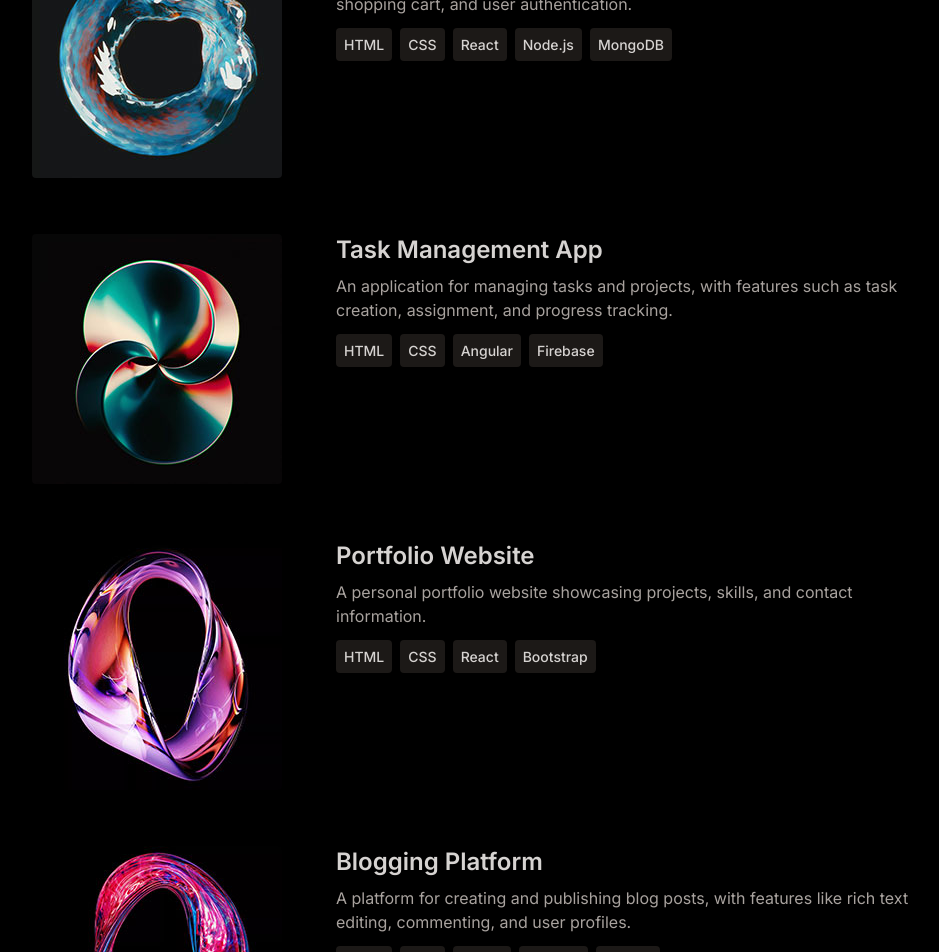
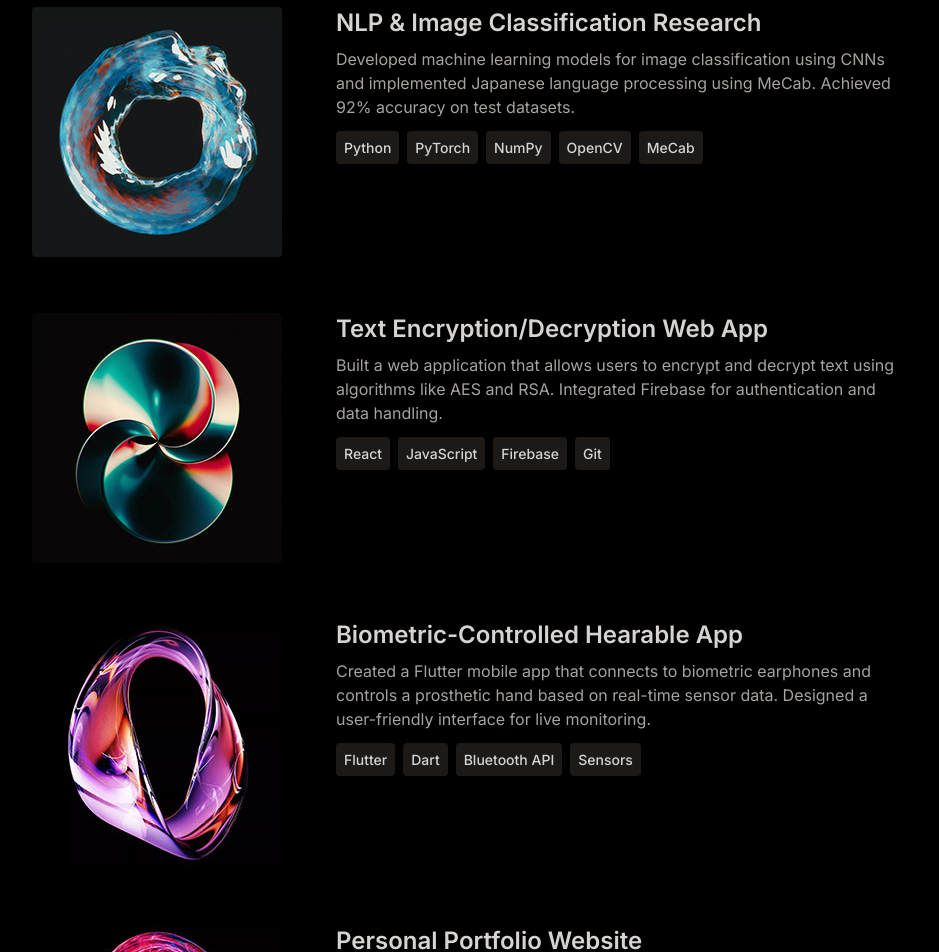
Before and after one commit to Ayumu1995/React-portfolio, a React (Vite) app: page / in a window 1280 px wide. Shown: the part 1580-2532 px from the top of the page, without its empty margins (168-1107 px from the left). Built offline with nearby package versions, Linux system fonts and the light colour scheme.

Commit message:
Replace some informations to mine

```diff
--- a/src/components/Hero.jsx
+++ b/src/components/Hero.jsx
@@ -67,7 +67,7 @@ const Hero = () => {
                      variants={childVariants}
                      className="bg-gradient-to-r from-stone-300 to-stone-600 bg-clip-text text-3xl tracking-tight text-transparent"
                   >
-                     Front End Developer
+                     Web Developer
                   </motion.span>
                   <motion.p
                      variants={childVariants}
@@ -77,7 +77,7 @@ const Hero = () => {
                   </motion.p>
                   <motion.a
                      variants={childVariants}
-                     href="/resume.pdf"
+                     href="../assets/resume_v2.pdf"
                      target="_blank"
                      rel="noopener noreferrer"
                      download
--- a/src/components/Navbar.jsx
+++ b/src/components/Navbar.jsx
@@ -1,16 +1,16 @@
 import { FaGithub, FaLinkedin } from "react-icons/fa";
-import logo from "../assets/raviKumarLogo.webp";
+import logo from "../assets/ayumu_m_logo.png";
 const Navbar = () => {
    return (
       <nav className="flex items-center justify-between py-6">
          <div className="flex flex-shrink-0 items-center">
             <a href="/" aria-level="Home">
-               <img src={logo} className="mx-2" width={50} height={33} />
+               <img src={logo} className="mx-2 mt-3" width={300} height={300} />
             </a>
          </div>
          <div className="m-8 flex items-center justify-center gap-4 text-2xl">
             <a
-               href="https://www.linkedin.com/in/ayumu-miyamoto-937850336?utm_source=share&utm_campaign=share_via&utm_content=profile&utm_medium=ios_app"
+               href="http://linkedin.com/in/ayumu-miyamoto-937850336"
                target="_blank"
                rel="noopener noreferrer"
                aria-label="LinkedIn"
@@ -26,7 +26,7 @@ const Navbar = () => {
                <FaGithub />
             </a>
             <a
-               href="https://www.linkedin.com/in/ayumu-miyamoto-937850336?utm_source=share&utm_campaign=share_via&utm_content=profile&utm_medium=ios_app"
+               href="http://linkedin.com/in/ayumu-miyamoto-937850336"
                target="_blank"
                rel="noopener noreferrer"
                aria-label="LinkedIn"
--- a/src/constants/index.js
+++ b/src/constants/index.js
@@ -3,74 +3,74 @@ import project2 from "../assets/projects/project-2.webp";
 import project3 from "../assets/projects/project-3.webp";
 import project4 from "../assets/projects/project-4.webp";
 
-export const HERO_CONTENT = `I am a passionate full stack developer with a knack for crafting robust and scalable web applications. With 5 years of hands-on experience, I have honed my skills in front-end technologies like React and Next.js, as well as back-end technologies like Node.js, MySQL, PostgreSQL, and MongoDB. My goal is to leverage my expertise to create innovative solutions that drive business growth and deliver exceptional user experiences.`;
+export const HERO_CONTENT = `I’m a frontend developer with a background in Information Science and a focus on creating intuitive, responsive web and mobile applications. Through academic projects and hackathons, I’ve gained hands-on experience with frameworks like React, Vue, Flutter, and Next.js. I’m also passionate about integrating machine learning to build smarter user experiences. Currently studying Web Development in Vancouver, I’m committed to writing clean, maintainable code and constantly exploring new technologies.`;
 
-export const ABOUT_TEXT = `I am a dedicated and versatile full stack developer with a passion for creating efficient and user-friendly web applications. With 5 years of professional experience, I have worked with a variety of technologies, including React, Next.js, Node.js, MySQL, PostgreSQL, and MongoDB. My journey in web development began with a deep curiosity for how things work, and it has evolved into a career where I continuously strive to learn and adapt to new challenges. I thrive in collaborative environments and enjoy solving complex problems to deliver high-quality solutions. Outside of coding, I enjoy staying active, exploring new technologies, and contributing to open-source projects.`;
+export const ABOUT_TEXT = `I am a frontend developer with a strong academic background in Information Science and hands-on experience in building web and mobile applications. My experience spans React, Vue.js, Flutter, and Next.js, gained through hackathons, academic research, and personal projects. I enjoy designing intuitive user interfaces and exploring how machine learning can enhance user experiences. Currently studying Web Development in Vancouver, I’m committed to writing clean, maintainable code and continuously expanding my technical skill set.`;
 
 export const EXPERIENCES = [
    {
-      year: "2023 - Present",
-      role: "Senior Full Stack Developer",
-      company: "Google Inc.",
-      description: `Led a team in developing and maintaining web applications using JavaScript, React.js, and Node.js. Implemented RESTful APIs and integrated with MongoDB databases. Collaborated with stakeholders to define project requirements and timelines.`,
-      technologies: ["Javascript", "React.js", "Next.js", "mongoDB"],
+      year: "2024 - Present",
+      role: "Web Development Student",
+      company: "Tamwood College, Vancouver",
+      description: `Currently enrolled in a diploma program focusing on frontend and backend development, responsive design, and modern web technologies. Gaining practical experience through coursework and collaborative projects.`,
+      technologies: ["HTML", "CSS", "JavaScript", "React", "Node.js"],
    },
    {
       year: "2022 - 2023",
-      role: "Frontend Developer",
-      company: "Adobe",
-      description: `Designed and developed user interfaces for web applications using Next.js and React. Worked closely with backend developers to integrate frontend components with Node.js APIs. Implemented responsive designs and optimized frontend performance.`,
-      technologies: ["HTML", "CSS", "Vue.js", "mySQL"],
+      role: "Flutter App Developer (Academic Project)",
+      company: "Doshisha University",
+      description: `Worked in a team to develop a Flutter-based mobile app that controls a prosthetic hand using biometric data. Focused on UI/UX design and Bluetooth sensor integration.`,
+      technologies: ["Flutter", "Dart", "Bluetooth API", "Biometric Sensors"],
    },
    {
-      year: "2021 - 2022",
-      role: "Full Stack Developer",
-      company: "Facebook",
-      description: `Developed and maintained web applications using JavaScript, React.js, and Node.js. Designed and implemented RESTful APIs for data communication. Collaborated with cross-functional teams to deliver high-quality software products on schedule.`,
-      technologies: ["Python", "Svelte", "Three.js", "Postgres"],
+      year: "2022",
+      role: "ML/NLP Research Assistant (Student Project)",
+      company: "Doshisha University",
+      description: `Built CNN-based image classification models and applied Japanese NLP techniques using MeCab for academic research. Achieved over 90% accuracy on evaluation datasets.`,
+      technologies: ["Python", "PyTorch", "NumPy", "OpenCV", "MeCab"],
    },
    {
-      year: "2020 - 2021",
-      role: "Software Engineer",
-      company: "Paypal",
-      description: `Contributed to the development of web applications using JavaScript, React.js, and Node.js. Managed databases and implemented data storage solutions using MongoDB. Worked closely with product managers to prioritize features and enhancements.`,
-      technologies: ["Ruby", "Rails", "PHP", "Sqlite"],
+      year: "2023",
+      role: "Frontend Developer (Hackathon Project)",
+      company: "Hackathon Team Project",
+      description: `Developed a secure text encryption/decryption web app using React and Firebase. Implemented multiple cipher algorithms and authentication flow.`,
+      technologies: ["React", "JavaScript", "Firebase", "Git"],
    },
 ];
 
 export const PROJECTS = [
    {
-      title: "E-Commerce Website",
+      title: "NLP & Image Classification Research",
       image: project1,
       description:
-         "A fully functional e-commerce website with features like product listing, shopping cart, and user authentication.",
-      technologies: ["HTML", "CSS", "React", "Node.js", "MongoDB"],
+         "Developed machine learning models for image classification using CNNs and implemented Japanese language processing using MeCab. Achieved 92% accuracy on test datasets.",
+      technologies: ["Python", "PyTorch", "NumPy", "OpenCV", "MeCab"],
    },
    {
-      title: "Task Management App",
+      title: "Text Encryption/Decryption Web App",
       image: project2,
       description:
-         "An application for managing tasks and projects, with features such as task creation, assignment, and progress tracking.",
-      technologies: ["HTML", "CSS", "Angular", "Firebase"],
+         "Built a web application that allows users to encrypt and decrypt text using algorithms like AES and RSA. Integrated Firebase for authentication and data handling.",
+      technologies: ["React", "JavaScript", "Firebase", "Git"],
    },
    {
-      title: "Portfolio Website",
+      title: "Biometric-Controlled Hearable App",
       image: project3,
       description:
-         "A personal portfolio website showcasing projects, skills, and contact information.",
-      technologies: ["HTML", "CSS", "React", "Bootstrap"],
+         "Created a Flutter mobile app that connects to biometric earphones and controls a prosthetic hand based on real-time sensor data. Designed a user-friendly interface for live monitoring.",
+      technologies: ["Flutter", "Dart", "Bluetooth API", "Sensors"],
    },
    {
-      title: "Blogging Platform",
+      title: "Personal Portfolio Website",
       image: project4,
       description:
-         "A platform for creating and publishing blog posts, with features like rich text editing, commenting, and user profiles.",
-      technologies: ["HTML", "CSS", "Vue.js", "Express", "mySQL"],
+         "A responsive portfolio website to showcase personal projects, skills, and contact information. Built using modern frontend tools and deployed as a static site.",
+      technologies: ["Next.js", "React", "Tailwind CSS", "TypeScript"],
    },
 ];
 
 export const CONTACT = {
-   address: "767 Fifth Avenue, New York, NY 10153 ",
-   phoneNo: "+12 4555 666 00 ",
-   email: "me@example.com",
+   address: "939 Home Street, Vancouver, BC, Canada",
+   phoneNo: "+1 (236)997-8351 ",
+   email: "ayumu.miyamoto9501@gmail.com ",
 };
```
Also changed, not shown: src/assets/Ayumu_m_logo.png (added), 1 other file (tests, documents, lock files or other folders).
